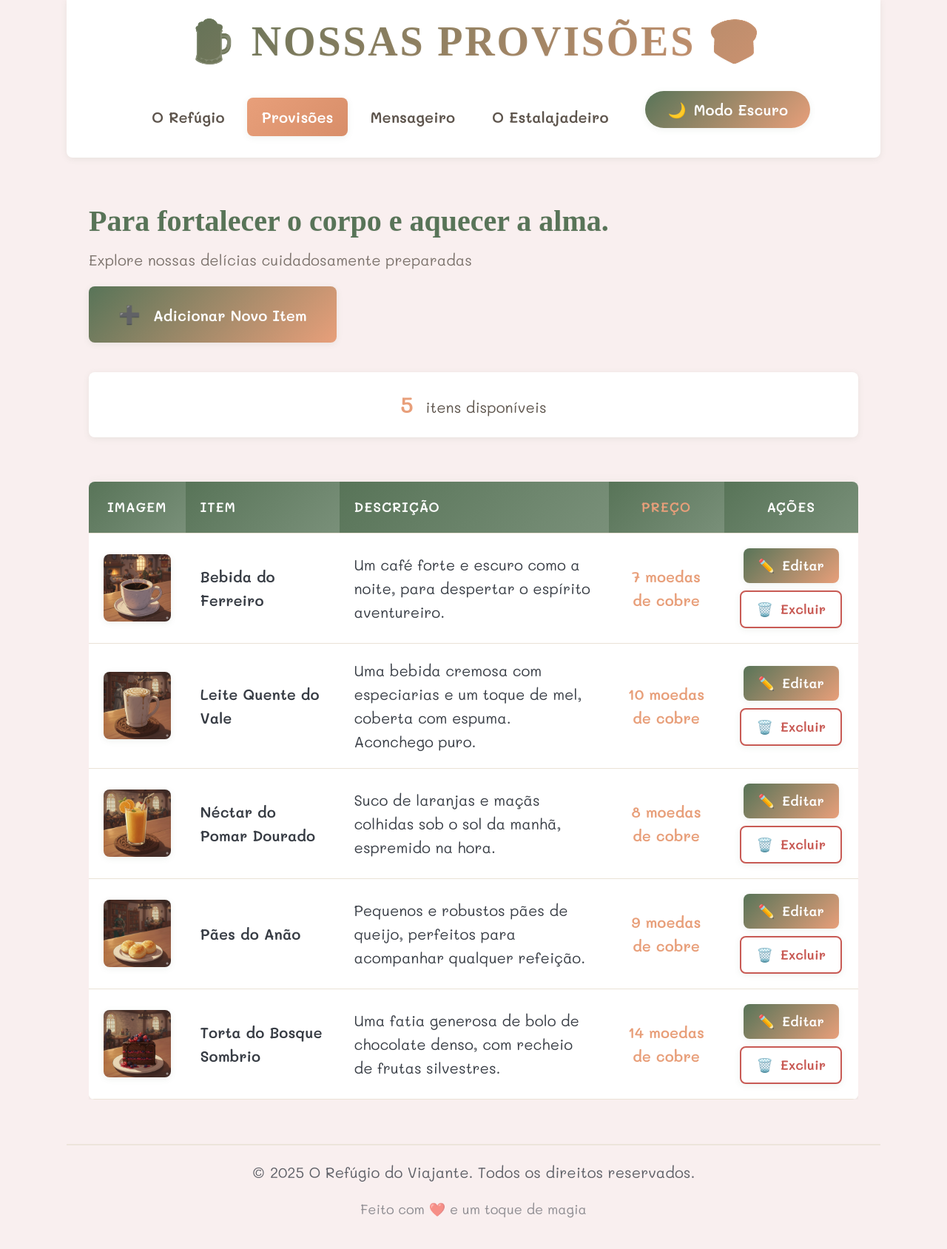
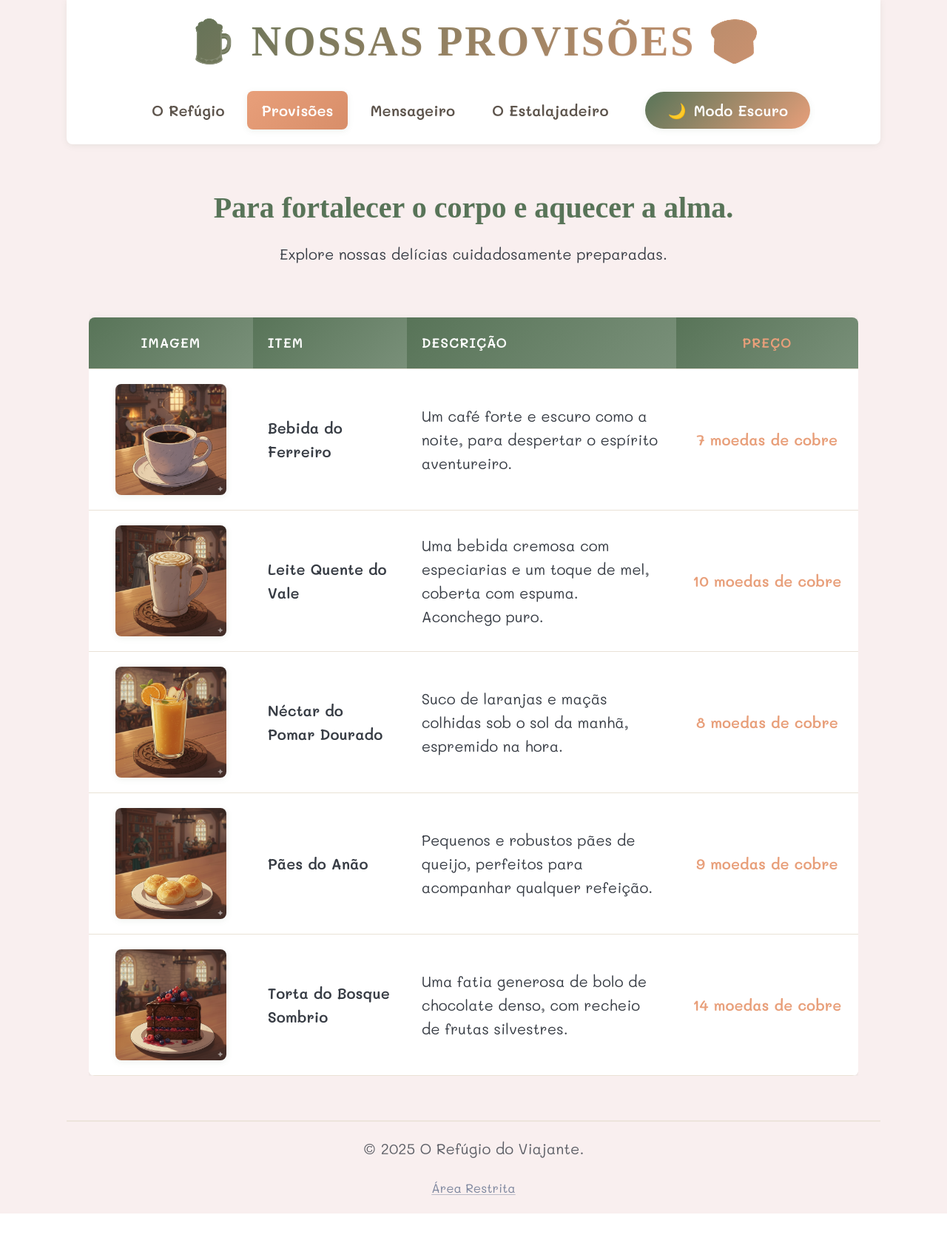
Before and after one commit to Morett0/ara0062-aulas-quarta, a PHP site: page /cardapio.php in a window 1280 px wide. Shown: the whole page at 74% size. After the commit the page ends 1640 px from the top, so only its background shows below. Run offline with PHP 8.4, Linux system fonts and the light colour scheme; data comes from the database, SQL or seed files in the repository; some web fonts are replaced.

Commit message:
atualizacao_gemini2

```diff
--- a/adicionar.php
+++ b/adicionar.php
@@ -1,3 +1,9 @@
+<?php
+include 'auth.php'; // Adicione esta linha na primeira linha do arquivo
+include 'conexao.php';
+// ... resto do código
+?>
+
 <!DOCTYPE html>
 <html lang="pt-br">
 <head>
--- a/cardapio.php
+++ b/cardapio.php
@@ -4,212 +4,42 @@
 <head>
     <meta charset="UTF-8">
     <meta name="viewport" content="width=device-width, initial-scale=1.0">
-    <meta name="description" content="Descubra as deliciosas provisões do Refúgio do Viajante - uma estalagem temática medieval">
-    <meta name="theme-color" content="#587458">
     <title>Provisões - O Refúgio do Viajante</title>
-
-    <!-- Preload de fontes importantes -->
-    <link rel="preconnect" href="https://fonts.googleapis.com">
-    <link rel="preconnect" href="https://fonts.gstatic.com" crossorigin>
-
     <link rel="stylesheet" href="pico.css">
     <link rel="stylesheet" href="estilos.css">
-
     <script>
-        // Script inline para evitar flash de tema
         (function() {
             const temaSalvo = localStorage.getItem('tema');
-            if (temaSalvo) {
-                document.documentElement.setAttribute('data-theme', temaSalvo);
-            } else {
-                const prefereEscuro = window.matchMedia('(prefers-color-scheme: dark)').matches;
-                document.documentElement.setAttribute('data-theme', prefereEscuro ? 'dark' : 'light');
-            }
+            if (temaSalvo) document.documentElement.setAttribute('data-theme', temaSalvo);
         })();
-
-        // Função de confirmação melhorada com feedback visual
-        function confirmarExclusao(id, nome) {
-            // Cria modal customizado
-            const modal = document.createElement('div');
-            modal.className = 'modal-confirmacao';
-            modal.innerHTML = `
-                <div class="modal-overlay" onclick="this.parentElement.remove()"></div>
-                <div class="modal-conteudo">
-                    <div class="modal-icone">⚠️</div>
-                    <h3>Confirmar Exclusão</h3>
-                    <p>Tem certeza que deseja deletar <strong>"${nome}"</strong> do cardápio?</p>
-                    <p style="color: #7b8495; font-size: 0.9rem;">Esta ação não pode ser desfeita.</p>
-                    <div class="modal-botoes">
-                        <button onclick="this.closest('.modal-confirmacao').remove()" class="btn-cancelar">
-                            Cancelar
-                        </button>
-                        <button onclick="window.location.href='excluir.php?id=${id}'" class="btn-confirmar">
-                            Sim, Deletar
-                        </button>
-                    </div>
-                </div>
-            `;
-
-            // Estilos do modal
-            const style = document.createElement('style');
-            style.textContent = `
-                .modal-confirmacao {
-                    position: fixed;
-                    top: 0;
-                    left: 0;
-                    width: 100%;
-                    height: 100%;
-                    z-index: 9999;
-                    display: flex;
-                    align-items: center;
-                    justify-content: center;
-                    animation: fadeIn 0.3s ease;
-                }
-                .modal-overlay {
-                    position: absolute;
-                    top: 0;
-                    left: 0;
-                    width: 100%;
-                    height: 100%;
-                    background: rgba(0, 0, 0, 0.5);
-                    backdrop-filter: blur(4px);
-                }
-                .modal-conteudo {
-                    position: relative;
-                    background: var(--cor-fundo-container);
-                    padding: 2rem;
-                    border-radius: var(--border-radius);
-                    max-width: 400px;
-                    width: 90%;
-                    box-shadow: var(--sombra-grande);
-                    text-align: center;
-                    animation: scaleIn 0.3s ease;
-                }
-                .modal-icone {
-                    font-size: 3rem;
-                    margin-bottom: 1rem;
-                }
-                .modal-conteudo h3 {
-                    margin-bottom: 1rem;
-                    color: var(--cor-titulo);
-                }
-                .modal-botoes {
-                    display: flex;
-                    gap: 1rem;
-                    margin-top: 1.5rem;
-                }
-                .modal-botoes button {
-                    flex: 1;
-                    padding: 0.75rem 1.5rem;
-                    border: none;
-                    border-radius: var(--border-radius);
-                    font-weight: 600;
-                    cursor: pointer;
-                    transition: all 0.2s ease;
-                }
-                .btn-cancelar {
-                    background: var(--cor-borda-suave);
-                    color: var(--cor-texto);
-                }
-                .btn-cancelar:hover {
-                    background: #d0d6e0;
-                }
-                .btn-confirmar {
-                    background: var(--cor-erro);
-                    color: white;
-                }
-                .btn-confirmar:hover {
-                    background: #b04a44;
-                    transform: translateY(-2px);
-                }
-                @keyframes fadeIn {
-                    from { opacity: 0; }
-                    to { opacity: 1; }
-                }
-                @keyframes scaleIn {
-                    from { transform: scale(0.9); opacity: 0; }
-                    to { transform: scale(1); opacity: 1; }
-                }
-            `;
-
-            if (!document.getElementById('modal-confirmacao-style')) {
-                style.id = 'modal-confirmacao-style';
-                document.head.appendChild(style);
-            }
-
-            document.body.appendChild(modal);
-        }
     </script>
 </head>
 <body>
-    <!-- Loading Overlay -->
-    <div id="loading" style="display: none; position: fixed; top: 0; left: 0; width: 100%; height: 100%; background: rgba(0,0,0,0.3); z-index: 9998; backdrop-filter: blur(4px);">
-        <div style="position: absolute; top: 50%; left: 50%; transform: translate(-50%, -50%); color: white; font-size: 1.5rem;">
-            Carregando...
-        </div>
-    </div>
-
     <header>
         <h1>🍺 Nossas Provisões 🍞</h1>
-        <nav role="navigation" aria-label="Navegação principal">
-            <a href="index.html" aria-label="Ir para página inicial">O Refúgio</a>
-            <a href="cardapio.php" class="active" aria-current="page">Provisões</a>
-            <a href="contato.html" aria-label="Entre em contato">Mensageiro</a>
-            <a href="equipe.html" aria-label="Conheça nossa equipe">O Estalajadeiro</a>
-            <button
-                type="button"
-                id="btn-tema"
-                aria-label="Alternar tema"
-                title="Alternar entre tema claro e escuro (Ctrl+K)"
-                style="padding: 0.5rem 1rem; margin-left: 1rem;">
-                Mudar Tema
-            </button>
+        <nav>
+            <a href="index.html">O Refúgio</a>
+            <a href="cardapio.php" class="active">Provisões</a>
+            <a href="contato.html">Mensageiro</a>
+            <a href="equipe.html">O Estalajadeiro</a>
+            <a href="#" role="button" id="btn-tema" style="margin-left: 1rem;">Mudar Tema</a>
         </nav>
     </header>
 
     <main>
-        <!-- Cabeçalho da seção -->
-        <div style="display: flex; justify-content: space-between; align-items: center; margin-bottom: 2rem; flex-wrap: wrap; gap: 1rem;">
-            <div>
-                <h2 style="margin-bottom: 0.5rem;">Para fortalecer o corpo e aquecer a alma.</h2>
-                <p style="color: var(--cor-texto); opacity: 0.8; margin: 0;">
-                    Explore nossas delícias cuidadosamente preparadas
-                </p>
-            </div>
-            <a href="adicionar.php"
-               role="button"
-               class="contrast"
-               style="white-space: nowrap;"
-               aria-label="Adicionar novo item ao cardápio">
-                <span style="font-size: 1.2em; margin-right: 0.5rem;">➕</span>
-                Adicionar Novo Item
-            </a>
+        <div style="text-align: center; margin-bottom: 2rem;">
+            <h2>Para fortalecer o corpo e aquecer a alma.</h2>
+            <p>Explore nossas delícias cuidadosamente preparadas.</p>
         </div>
 
-        <!-- Estatísticas (opcional) -->
-        <?php
-        $sql_count = "SELECT COUNT(*) as total FROM cardapio";
-        $result_count = mysqli_query($conn, $sql_count);
-        $total_items = mysqli_fetch_assoc($result_count)['total'];
-        ?>
-
-        <div style="background: var(--cor-fundo-container); padding: 1rem; border-radius: var(--border-radius); margin-bottom: 1.5rem; text-align: center; box-shadow: var(--sombra-pequena);">
-            <strong style="color: var(--cor-destaque); font-size: 1.5rem;"><?php echo $total_items; ?></strong>
-            <span style="color: var(--cor-texto); margin-left: 0.5rem;">
-                <?php echo $total_items == 1 ? 'item disponível' : 'itens disponíveis'; ?>
-            </span>
-        </div>
-
-        <!-- Tabela do Cardápio -->
         <div style="overflow-x: auto;">
-            <table class="cardapio-table" role="table" aria-label="Cardápio de provisões">
+            <table class="cardapio-table">
                 <thead>
                     <tr>
-                        <th scope="col">Imagem</th>
-                        <th scope="col">Item</th>
-                        <th scope="col">Descrição</th>
-                        <th scope="col">Preço</th>
-                        <th scope="col">Ações</th>
+                        <th>Imagem</th>
+                        <th>Item</th>
+                        <th>Descrição</th>
+                        <th>Preço</th>
                     </tr>
                 </thead>
                 <tbody>
@@ -219,98 +49,26 @@
 
                     if ($result && mysqli_num_rows($result) > 0) {
                         while($row = mysqli_fetch_assoc($result)) {
-                            // Sanitiza os dados para segurança
-                            $id = htmlspecialchars($row['id']);
-                            $item = htmlspecialchars($row['item']);
-                            $descricao = htmlspecialchars($row['descricao']);
-                            $preco = htmlspecialchars($row['preco']);
-                            $imagem = htmlspecialchars($row['imagem']);
-
-                            echo "<tr class='item-row' data-id='{$id}'>";
-
-                            // Célula da Imagem
-                            echo "<td data-label='Imagem'>";
-                            echo "<img src='{$imagem}' alt='{$item}' loading='lazy'>";
-                            echo "</td>";
-
-                            // Célula do Item
-                            echo "<td data-label='Item'><strong>{$item}</strong></td>";
-
-                            // Célula da Descrição
-                            echo "<td data-label='Descrição'>{$descricao}</td>";
-
-                            // Célula do Preço
-                            echo "<td data-label='Preço'><strong>{$preco}</strong></td>";
-
-                            // Coluna de Ações
-                            echo "<td data-label='Ações'>";
-                            echo "<div class='acoes-botoes'>";
-                            echo "<a href='editar.php?id={$id}' role='button' class='secondary outline' aria-label='Editar {$item}'>";
-                            echo "<span style='margin-right: 0.5rem;'>✏️</span>Editar";
-                            echo "</a>";
-                            echo "<button onclick=\"confirmarExclusao({$id}, '{$item}')\" class='outline contrast btn-excluir' aria-label='Excluir {$item}'>";
-                            echo "<span style='margin-right: 0.5rem;'>🗑️</span>Excluir";
-                            echo "</button>";
-                            echo "</div>";
-                            echo "</td>";
-
+                            echo "<tr>";
+                            echo "<td><img src='{$row['imagem']}' alt='{$row['item']}'></td>";
+                            echo "<td><strong>{$row['item']}</strong></td>";
+                            echo "<td>{$row['descricao']}</td>";
+                            echo "<td><strong>{$row['preco']}</strong></td>";
                             echo "</tr>";
                         }
                     } else {
-                        echo "<tr><td colspan='5' style='text-align: center; padding: 3rem;'>";
-                        echo "<div style='font-size: 3rem; margin-bottom: 1rem;'>🍽️</div>";
-                        echo "<p style='color: var(--cor-texto); font-size: 1.2rem;'>Nenhum item encontrado no cardápio.</p>";
-                        echo "<p style='color: var(--cor-texto); opacity: 0.7;'>Que tal adicionar o primeiro item?</p>";
-                        echo "</td></tr>";
+                        echo "<tr><td colspan='4' style='text-align:center'>O estalajadeiro está dormindo... (Sem itens)</td></tr>";
                     }
                     ?>
                 </tbody>
             </table>
         </div>
-
-        <!-- Botão voltar ao topo -->
-        <button
-            id="voltarTopo"
-            onclick="window.scrollTo({top: 0, behavior: 'smooth'})"
-            style="display: none; position: fixed; bottom: 20px; right: 20px; z-index: 1000; padding: 1rem; border-radius: 50%; font-size: 1.5rem;"
-            aria-label="Voltar ao topo">
-            ⬆️
-        </button>
     </main>
 
-    <footer role="contentinfo">
-        <p>&copy; 2025 O Refúgio do Viajante. Todos os direitos reservados.</p>
-        <p style="font-size: 0.9rem; opacity: 0.7; margin-top: 0.5rem;">
-            Feito com ❤️ e um toque de magia
-        </p>
+    <footer>
+        <p>&copy; 2025 O Refúgio do Viajante.</p>
+        <small><a href="login.php" class="secondary">Área Restrita</a></small>
     </footer>
-
     <script src="js/tema.js"></script>
-
-    <script>
-        // Mostra botão "Voltar ao topo" ao rolar
-        window.addEventListener('scroll', function() {
-            const botao = document.getElementById('voltarTopo');
-            if (window.scrollY > 300) {
-                botao.style.display = 'block';
-            } else {
-                botao.style.display = 'none';
-            }
-        });
-
-        // Animação suave ao carregar itens
-        document.addEventListener('DOMContentLoaded', function() {
-            const rows = document.querySelectorAll('.item-row');
-            rows.forEach((row, index) => {
-                row.style.opacity = '0';
-                row.style.transform = 'translateY(20px)';
-                setTimeout(() => {
-                    row.style.transition = 'all 0.5s ease';
-                    row.style.opacity = '1';
-                    row.style.transform = 'translateY(0)';
-                }, index * 100);
-            });
-        });
-    </script>
 </body>
 </html>
--- a/editar.php
+++ b/editar.php
@@ -1,3 +1,9 @@
+<?php
+include 'auth.php'; // Adicione esta linha na primeira linha do arquivo
+include 'conexao.php';
+// ... resto do código
+?>
+
 <?php
 include 'conexao.php';
 $id = $_GET['id'];
--- a/excluir.php
+++ b/excluir.php
@@ -1,3 +1,9 @@
+<?php
+include 'auth.php'; // Adicione esta linha na primeira linha do arquivo
+include 'conexao.php';
+// ... resto do código
+?>
+
 <?php
 include 'conexao.php';
 
--- /dev/null
+++ b/logout.php
@@ -0,0 +1,6 @@
+<?php
+session_start();
+session_destroy();
+header('Location: login.php');
+exit;
+?>
--- a/processa_editar.php
+++ b/processa_editar.php
@@ -1,3 +1,9 @@
+<?php
+include 'auth.php'; // Adicione esta linha na primeira linha do arquivo
+include 'conexao.php';
+// ... resto do código
+?>
+
 <?php
 include 'conexao.php';
 
```
Also changed, not shown: admin.php (added, +79 -0 lines), auth.php (added, +10 -0 lines), login.php (added, +53 -0 lines), processa_login.php (added, +31 -0 lines).
